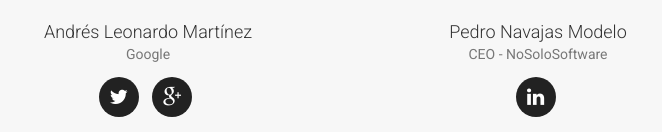
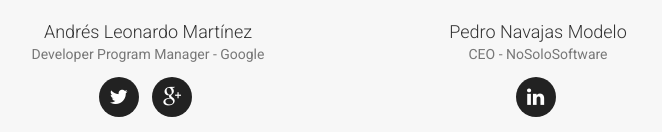
Before and after one commit to GDGCordoba/GDGCordoba-Web, a plain HTML site: page index.html in a window 1280 px wide. Shown: the part 2158-2290 px from the top of the page, without its empty margins (297-959 px from the left). Drawn offline with nearby package versions, Linux system fonts and the light colour scheme.

Commit message:
Changed mentors info

```diff
--- a/index.html
+++ b/index.html
@@ -125,7 +125,7 @@
                     <div class="team-member">
                         <img src="img/team/almo.png" class="img-responsive img-circle" alt="">
                         <h4>Andrés Leonardo Martínez</h4>
-                        <p class="text-muted">Google</p>
+                        <p class="text-muted">Developer Program Manager - Google</p>
                         <ul class="list-inline social-buttons">
                             <li><a href="https://twitter.com/davilagrau"><i class="fa fa-twitter"></i></a>
                             </li>
```
